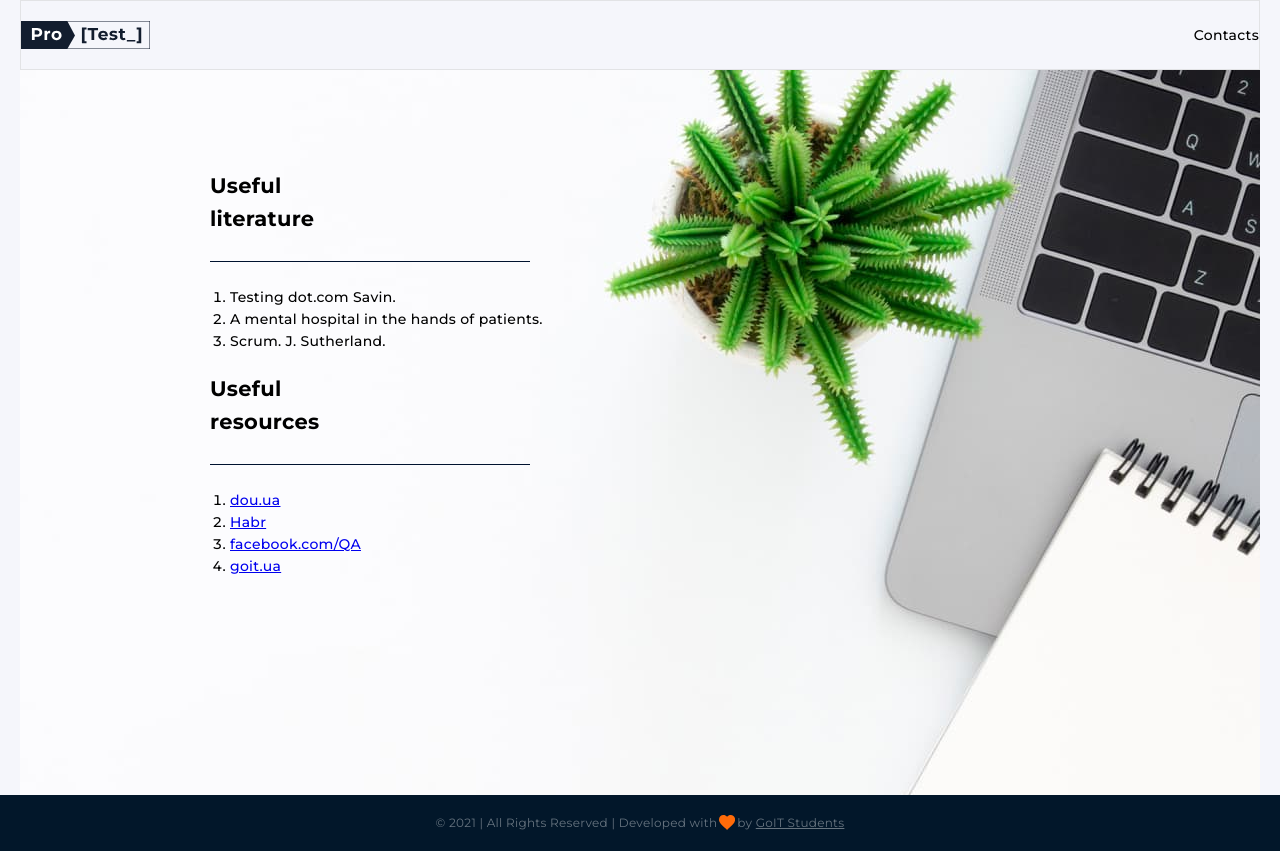
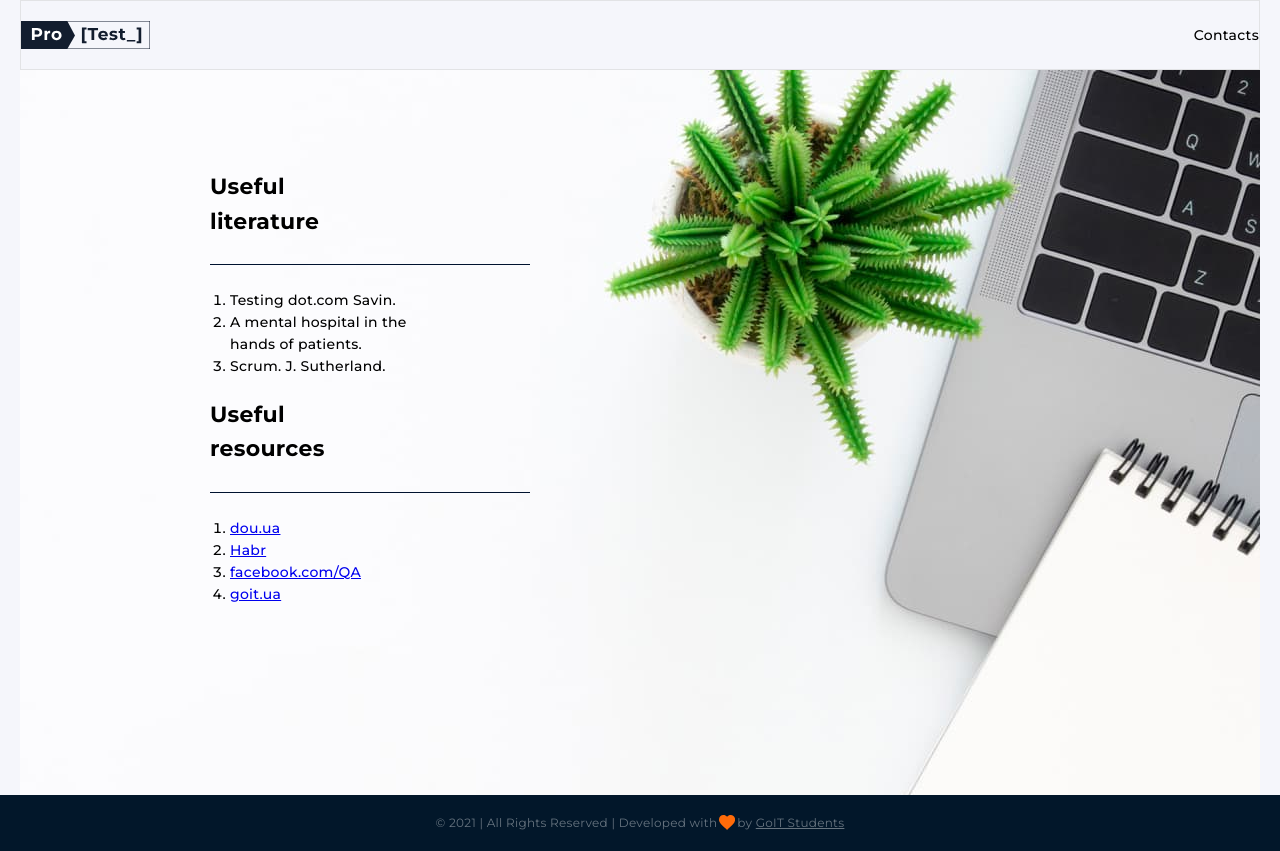
Before and after one commit to TanyaShved/finalProgect-front, a React (Create React App) app: page /useful-info in a window 1280 px wide. Built offline with nearby package versions, Linux system fonts and the light colour scheme.

Commit message:
fixed style

```diff
--- a/src/views/UsefulInfoView/UsefulInfo.jsx
+++ b/src/views/UsefulInfoView/UsefulInfo.jsx
@@ -7,7 +7,7 @@ function UsefulInfo() {
     <section className={style.section}>
       <ul className={style.articles}>
         <li className={style.articl}>
-          <h2>Useful literature</h2>
+          <h2 className={style.title}>Useful literature</h2>
           <span className={style.line}></span>
           <ol className={style.numList}>
             <li>Testing dot.com Savin.</li>
@@ -17,7 +17,7 @@ function UsefulInfo() {
         </li>
 
         <li className={style.articl}>
-          <h2>Useful resources</h2>
+          <h2 className={style.title}>Useful resources</h2>
           <span className={style.line}></span>
           <ol className={style.numList}>
             <li>
--- a/src/views/UsefulInfoView/UsefulInfo.module.css
+++ b/src/views/UsefulInfoView/UsefulInfo.module.css
@@ -25,7 +25,6 @@
 .articles {
   display: block;
   padding-top: 40px;
-  padding-left: 20px;
 }
 
 @media screen and (min-width: 768px) {
@@ -46,9 +45,17 @@
   padding-bottom: 20px;
 }
 
-h2 {
+.title {
   padding: 0;
   max-width: 130px;
+  text-align: left;
+  font-size: 18px;
+}
+
+@media screen and (min-width: 768px) {
+  .title {
+    font-size: 22px;
+  }
 }
 
 .line {
@@ -67,6 +74,14 @@ h2 {
 
 .numList {
   padding: 0px 0px 0px 20px;
+  width: 205px;
+  font-size: 10px;
+}
+
+@media screen and (min-width: 768px) {
+  .numList {
+    font-size: 14px;
+  }
 }
 
 .numList li {
```
